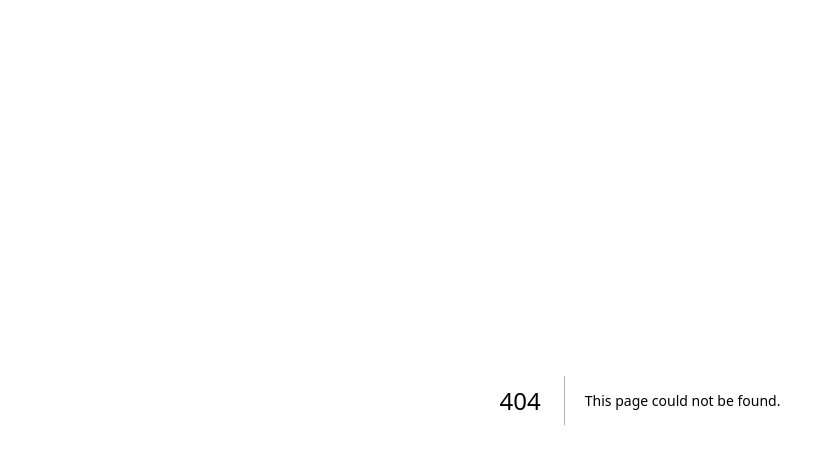
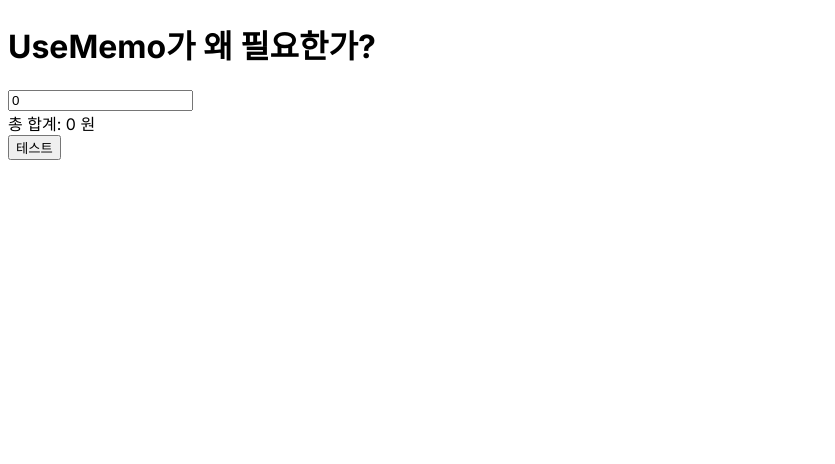
Before and after one commit to AppleTrick/reacthooks, a Next.js app: page /useMemoNeed in a window 1280 px wide. Before the commit this address had no page. Shown: the top 464 px of the page, without its empty margins (0-835 px from the left). Built offline with nearby package versions, Linux system fonts and the light colour scheme.

Commit message:
useMemo coffee 얘시

```diff
--- /dev/null
+++ b/src/app/(5.useMemo)/useMemoNeed/page.tsx
@@ -0,0 +1,31 @@
+'use client';
+
+import { useEffect, useMemo, useState } from 'react';
+
+const UseMemoNeed = () => {
+  const [coffee, setCoffee] = useState(0);
+  const [orderComplete, setOrderComplete] = useState(true);
+
+  const receipt = useMemo(() => {
+    return {
+      total: coffee * 2000,
+    };
+  }, [coffee]);
+
+  useEffect(() => {
+    console.log(receipt);
+  }, [receipt]);
+
+  return (
+    <>
+      <h1>UseMemo가 왜 필요한가?</h1>
+      <input type="number" value={coffee} onChange={(e) => setCoffee(Number(e.target.value))} />
+      <div>총 합계: {receipt.total} 원</div>
+      <div>
+        <button onClick={(e) => setOrderComplete(!orderComplete)}>테스트</button>
+      </div>
+    </>
+  );
+};
+
+export default UseMemoNeed;
```
